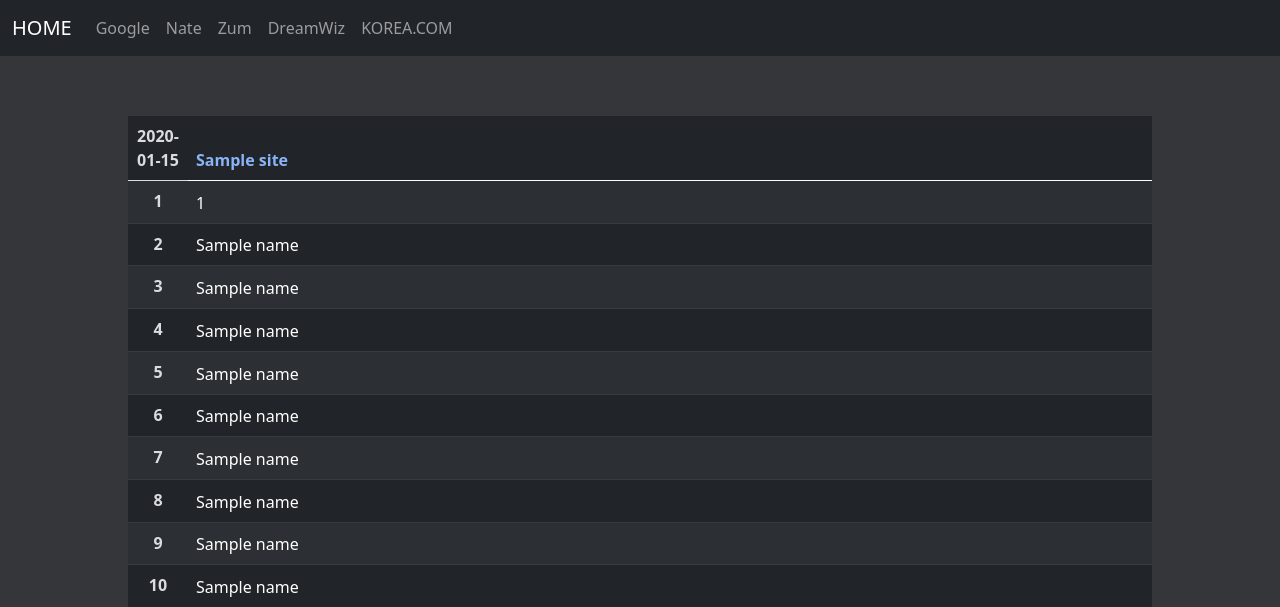
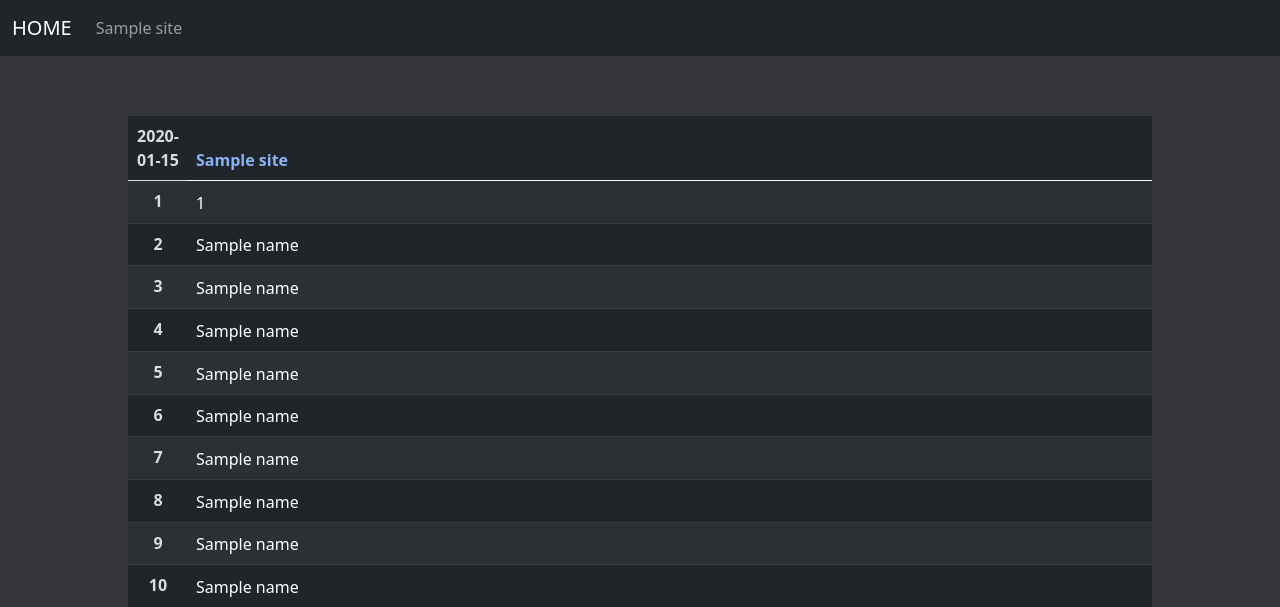
Before and after one commit to Hyeonjae-K/Keywords-service, a Flask app: template templates/index.html in a window 1280 px wide. Shown: the top 607 px of the page. Run offline with Flask 2, Linux system fonts and the light colour scheme; the template is opened without the code that fills it: most values are stand-ins (such as "Sample title", 1, 10 or a date in 2020).

Commit message:
네비게이션 바 매개변수로 구현

```diff
--- a/app.py
+++ b/app.py
@@ -4,9 +4,17 @@ from flask import Flask, render_template
 
 
 app = Flask(__name__)
-sites = ["Google", "Nate", "Zum", "Dreamwiz", "KOREA.COM"]
+sites = {}
 dic = {}
 
+with open('./test-data/data/sites.txt', 'r', encoding='utf-8') as f:
+    while True:
+        title, space, url = f.readline().strip().rpartition(" ")
+        if title == '':
+            break
+        sites[title] = url
+
+print(sites)
 
 def set_data():
     dic.clear()
@@ -36,7 +44,7 @@ def set_data():
 @app.route('/')
 def index():
     set_data()
-    return render_template("index.html", data=dic)
+    return render_template("index.html", data=dic, sites=sites)
 
 
 # scheduler = BackgroundScheduler()
--- a/templates/index.html
+++ b/templates/index.html
@@ -20,11 +20,9 @@
             </button>
             <div class="collapse navbar-collapse" id="navbarNavAltMarkup">
                 <div class="navbar-nav">
-                    <a class="nav-link" href="#">Google</a>
-                    <a class="nav-link" href="#">Nate</a>
-                    <a class="nav-link" href="#">Zum</a>
-                    <a class="nav-link" href="#">DreamWiz</a>
-                    <a class="nav-link" href="#">KOREA.COM</a>
+                    {% for site in sites %}
+                    <a class="nav-link" href="{{ sites[site] }}">{{ site }}</a>
+                    {% endfor %}
                 </div>
             </div>
         </div>
@@ -46,7 +44,9 @@
             <tr>
                 <th scope="row">{{ rank + 1 }}</th>
                 {% for site in data %}
-                <td><a class="keyword-link" href="{{ data[site][time][1][rank] }}"><span class="align-middle d-inline-block text-truncate">{{ data[site][time][0][rank] }}</span></a></td>
+                <td><a class="keyword-link" href="{{ data[site][time][1][rank] }}"><span
+                            class="align-middle d-inline-block text-truncate">{{ data[site][time][0][rank] }}</span></a>
+                </td>
                 {% endfor %}
             </tr>
             {% endfor %}
--- /dev/null
+++ b/test-data/data/sites.txt
@@ -0,0 +1,5 @@
+Google https://trends.google.co.kr/trends/?geo=KR
+Nate https://www.nate.com/
+Zum https://zum.com/#!/home
+DreamWiz http://dreamwiz.com/
+KOREA.COM https://www.korea.com/
```
